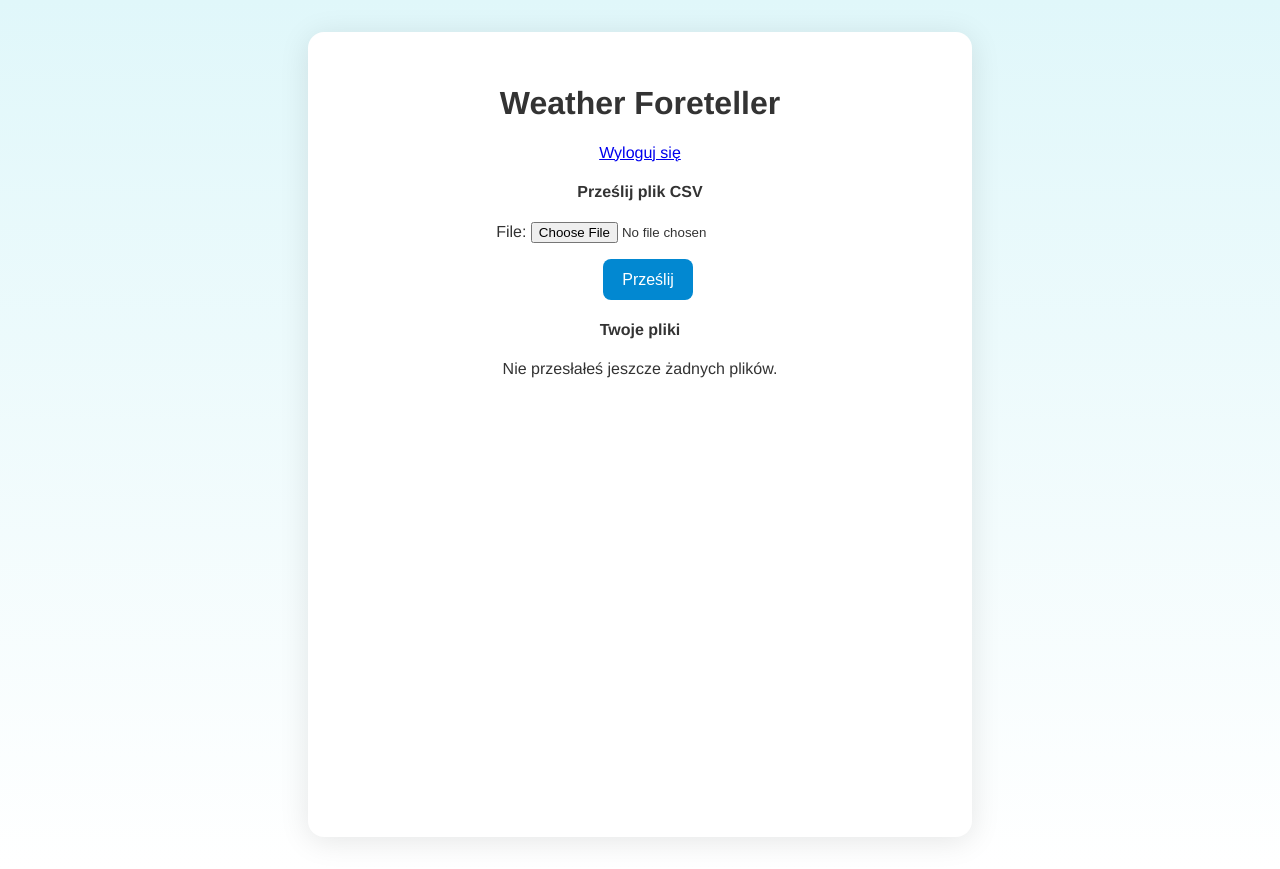
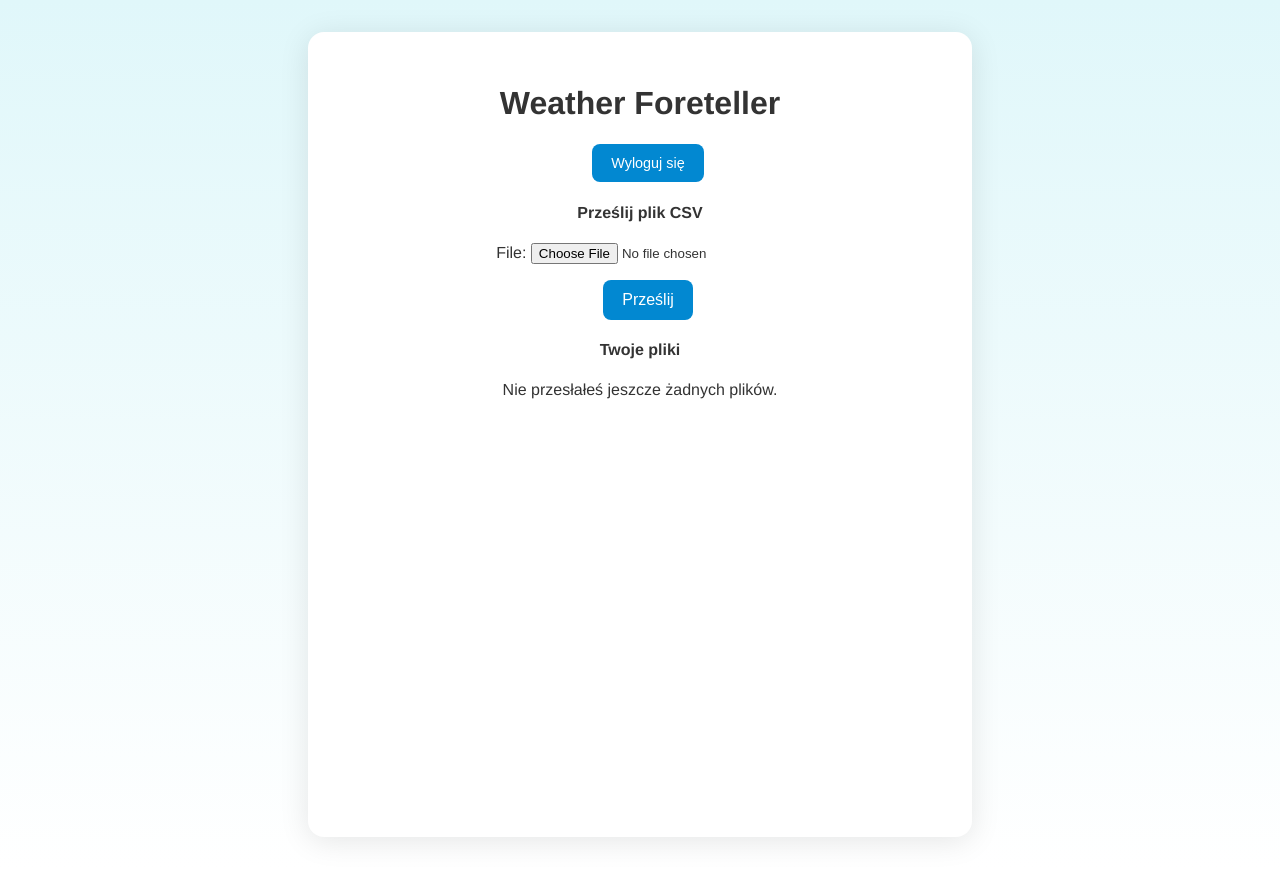
Before and after one commit to arkadiusoo/WeatherForeteller, a Django app: page / in a window 1280 px wide. Run offline with Django 5.2, Linux system fonts and the light colour scheme; the visitor is signed in with stand-in values (Sample User, id 1); data that the repository does not hold is empty.

Commit message:
home page looks better

```diff
--- a/static/css/weather.css
+++ b/static/css/weather.css
@@ -48,3 +48,15 @@
   font-size: 2rem;
   margin-bottom: 0.5rem;
 }
+body {
+  background: linear-gradient(to bottom, #e0f7fa, #ffffff);
+  font-family: 'Helvetica Neue', sans-serif;
+}
+
+.card h1, .card h4 {
+  font-weight: 600;
+}
+
+.btn-outline-danger {
+  font-size: 0.9rem;
+}
--- a/templates/pages/home.html
+++ b/templates/pages/home.html
@@ -8,9 +8,10 @@
   <div class="card shadow-lg p-4" style="max-width: 700px; width: 100%; border-radius: 1rem;">
     <h1 class="text-center mb-3">Weather Foreteller</h1>
 
-    <div class="text-end mb-4">
-      <a href="{% url 'account_logout' %}" class="btn btn-outline-danger btn-sm">Wyloguj się</a>
-    </div>
+    <form method="post" action="{% url 'account_logout' %}">
+      {% csrf_token %}
+      <button type="submit" class="btn btn-outline-danger btn-sm">Wyloguj się</button>
+    </form>
 
     <div class="mb-5">
       <h4 class="mb-3 text-center">Prześlij plik CSV</h4>
```
